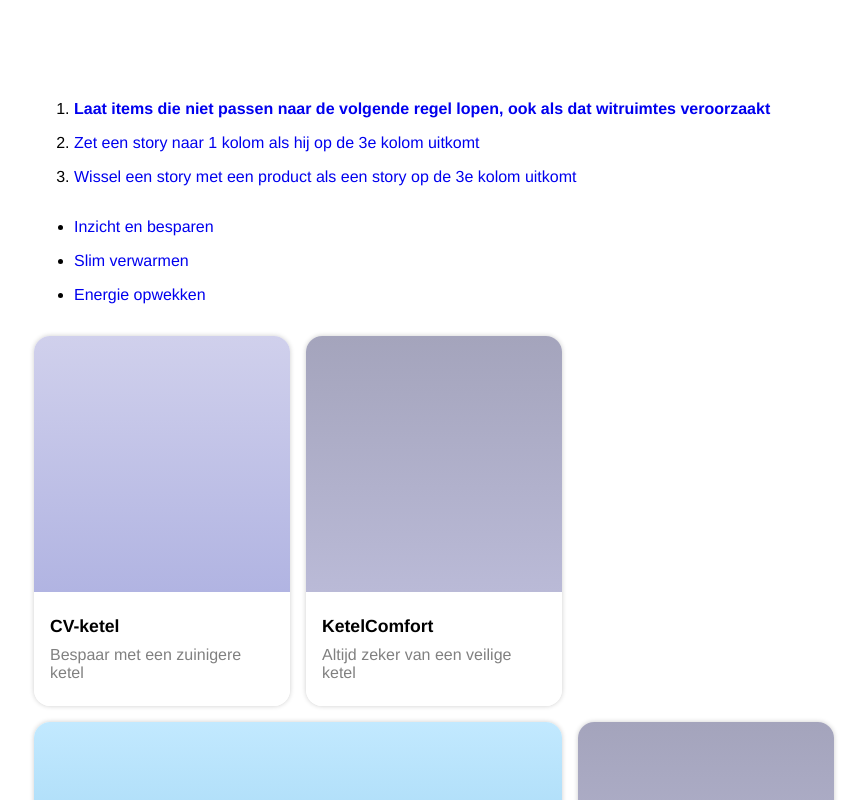
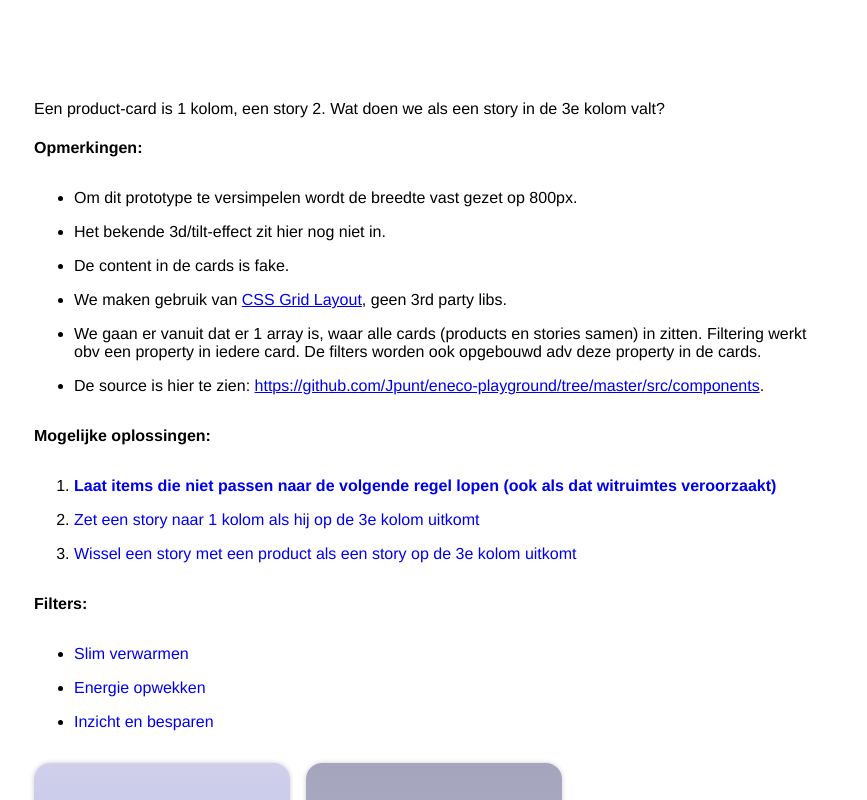
Before and after one commit to Jpunt/eneco-playground, a React (Create React App) app: page / in a window 1280 px wide. Shown: the top 800 px of the page, without its empty margins (206-1073 px from the left). Built offline with nearby package versions, Linux system fonts and the light colour scheme.

Commit message:
Finalize prototype

```diff
--- a/src/components/App.tsx
+++ b/src/components/App.tsx
@@ -10,22 +10,27 @@ const Container = styled.div`
   font-family: Helvetica, sans-serif;
   margin: 100px auto;
   width: 800px;
+
+  ul,
+  ol {
+    margin: 2rem 0;
+  }
+
+  li {
+    margin-bottom: 1rem;
+  }
 `;
 
 const SolutionButton = styled.a`
   font-weight: ${(p: { isActive: boolean }) =>
     p.isActive ? "bold" : "normal"};
   text-decoration: none;
-  padding-bottom: 1rem;
-  display: block;
 `;
 
 const FilterButton = styled.a`
   font-weight: ${(p: { isActive: boolean }) =>
     p.isActive ? "bold" : "normal"};
   text-decoration: none;
-  padding-bottom: 1rem;
-  display: inline-block;
 `;
 
 interface Solution {
@@ -36,7 +41,7 @@ interface Solution {
 const solutions: Solution[] = [
   {
     description:
-      "Laat items die niet passen naar de volgende regel lopen, ook als dat witruimtes veroorzaakt",
+      "Laat items die niet passen naar de volgende regel lopen (ook als dat witruimtes veroorzaakt)",
     Grid: GridA,
   },
   {
@@ -59,8 +64,48 @@ export default function App() {
     card.tags.some((tag) => !filter || tag === filter),
   );
 
+  const tagFilters = cards
+    .flatMap((card) => card.tags)
+    .reduce((result, tag) => {
+      return result.some((t) => t === tag) ? result : [...result, tag];
+    }, [] as Tag[]);
+
   return (
     <Container>
+      <p>
+        Een product-card is 1 kolom, een story 2. Wat doen we als een story in
+        de 3e kolom valt?
+      </p>
+
+      <h4>Opmerkingen:</h4>
+      <ul>
+        <li>
+          Om dit prototype te versimpelen wordt de breedte vast gezet op 800px.
+        </li>
+        <li>Het bekende 3d/tilt-effect zit hier nog niet in.</li>
+        <li>De content in de cards is fake.</li>
+        <li>
+          We maken gebruik van{" "}
+          <a href="https://developer.mozilla.org/en-US/docs/Web/CSS/CSS_Grid_Layout">
+            CSS Grid Layout
+          </a>
+          , geen 3rd party libs.
+        </li>
+        <li>
+          We gaan er vanuit dat er 1 array is, waar alle cards (products en
+          stories samen) in zitten. Filtering werkt obv een property in iedere
+          card. De filters worden ook opgebouwd adv deze property in de cards.
+        </li>
+        <li>
+          De source is hier te zien:{" "}
+          <a href="https://github.com/Jpunt/eneco-playground/tree/master/src/components">
+            https://github.com/Jpunt/eneco-playground/tree/master/src/components
+          </a>
+          .
+        </li>
+      </ul>
+
+      <h4>Mogelijke oplossingen:</h4>
       <ol>
         {solutions.map((solution, index) => (
           <li key={index}>
@@ -78,24 +123,24 @@ export default function App() {
         ))}
       </ol>
 
+      <h4>Filters:</h4>
       <ul>
-        {Object.keys(Tag).map((key) => {
-          const tag = Tag[key] as Tag;
+        {tagFilters.map((tagFilter) => {
           return (
-            <li key={key}>
+            <li key={tagFilter}>
               <FilterButton
                 href="#"
-                isActive={filter === tag}
+                isActive={filter === tagFilter}
                 onClick={(e) => {
                   e.preventDefault();
-                  if (filter === tag) {
+                  if (filter === tagFilter) {
                     setFilter(undefined);
                   } else {
-                    setFilter(tag);
+                    setFilter(tagFilter);
                   }
                 }}
               >
-                {tag}
+                {tagFilter}
               </FilterButton>
             </li>
           );
--- a/src/components/ProductCard.tsx
+++ b/src/components/ProductCard.tsx
@@ -1,6 +1,7 @@
 import React from "react";
 import styled from "styled-components";
 import { Product } from "./data";
+import cardAnimation from "./cardAnimation";
 
 const Container = styled.div`
   display: flex;
@@ -8,6 +9,7 @@ const Container = styled.div`
   border-radius: 1rem;
   overflow: hidden;
   box-shadow: 0 0 5px rgba(0, 0, 0, 0.2);
+  ${cardAnimation}
 `;
 
 const Image = styled.div`
@@ -45,7 +47,7 @@ interface Props {
 
 export default function ProductCard(props: Props) {
   return (
-    <Container className={props.className}>
+    <Container className={props.className} random={Math.random()}>
       <Image background={props.card.background} />
       <Titles>
         <Title>{props.card.title}</Title>
--- a/src/components/StoryCard.tsx
+++ b/src/components/StoryCard.tsx
@@ -1,15 +1,22 @@
 import React from "react";
 import styled from "styled-components";
+import cardAnimation from "./cardAnimation";
 import { Story } from "./data";
+
+interface ContainerProps {
+  background: string;
+  random: number;
+}
 
 const Container = styled.div`
   display: flex;
   align-items: flex-end;
   border-radius: 1rem;
-  background: ${(p: { background: string }) => p.background};
+  background: ${(p: ContainerProps) => p.background};
   padding: 1.5rem;
   box-shadow: 0 0 5px rgba(0, 0, 0, 0.2);
   min-height: 15rem;
+  ${cardAnimation}
 `;
 
 const Title = styled.h2`
@@ -24,7 +31,11 @@ interface Props {
 
 export default function StoryCard(props: Props) {
   return (
-    <Container background={props.card.background} className={props.className}>
+    <Container
+      background={props.card.background}
+      className={props.className}
+      random={Math.random()}
+    >
       <Title>{props.card.title}</Title>
     </Container>
   );
--- /dev/null
+++ b/src/components/cardAnimation.ts
@@ -0,0 +1,28 @@
+import { keyframes, css } from "styled-components";
+
+const animation = (random: number) => {
+  const rotate = `rotate(${random * 4 - 2}deg)`;
+  const translateX = `translateX(${random * 5}px)`;
+  const translateY = `translateY(${random * 100}px)`;
+
+  return keyframes`
+    0% {
+      opacity: 0;
+      transform: ${rotate} ${translateX} ${translateY};
+    }
+    75% {
+      opacity: 1;
+    }
+    100% {
+      opacity: 1;
+      transform: rotate(0deg) translateY(0) translateX(0);
+    }
+  `;
+};
+
+export default css`
+  animation: ${(p: { random: number }) =>
+    css`
+      ${animation(p.random)} 0.75s cubic-bezier(0.61, 1, 0.88, 1) forwards
+    `};
+`;
```
Also changed, not shown: 1 other file (tests, documents, lock files or other folders).
